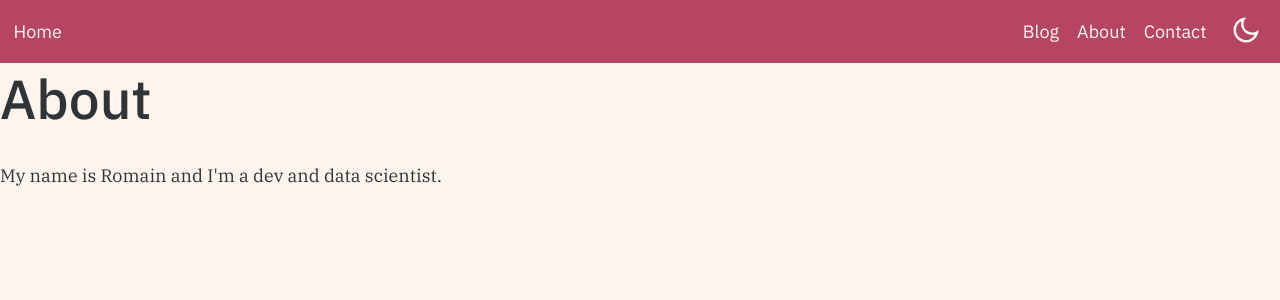
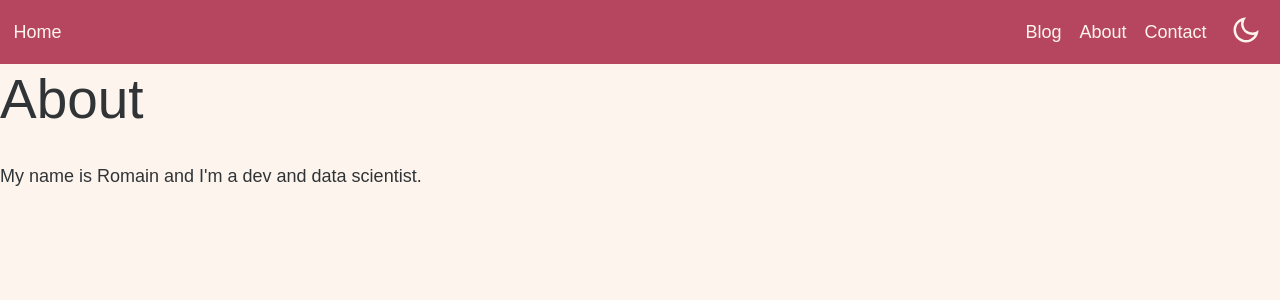
Before and after one commit to HumanBojack/Website, a SvelteKit app: page /about in a window 1280 px wide. Shown: the top 300 px of the page. Built offline with nearby package versions, Linux system fonts and the light colour scheme.

Commit message:
Added fonts in the project

```diff
--- a/src/lib/styles/style.scss
+++ b/src/lib/styles/style.scss
@@ -1,10 +1,11 @@
+// @import url('https://fonts.googleapis.com/css?family=IBM+Plex+Sans:400,500');
+// @import url('https://fonts.googleapis.com/css?family=IBM+Plex+Serif:400,500');
+
 body {
   margin: 0;
   padding: 0;
   background: var(--background);;
   color: var(--text);
-  // font-family: Helvetica, sans-serif;
-  // font-size: 18px;
   transition: background-color 0.2s;
 }
 
@@ -20,8 +21,6 @@ hr {
   visibility: hidden;
 }
 
-@import url('https://fonts.googleapis.com/css?family=IBM+Plex+Sans:400,500');
-@import url('https://fonts.googleapis.com/css?family=IBM+Plex+Serif:400,500');
 
 html {font-size: 112.5%;} /*18px*/
 
--- a/src/routes/+layout.svelte
+++ b/src/routes/+layout.svelte
@@ -8,6 +8,10 @@
   $: isMainPage = (data.currentRoute == "/")
 
 </script>
+<svelte:head>
+  <link rel="preload" href="fonts/IBMPlexSans-Medium.woff2" as="font" type="font/woff2" crossorigin>
+  <link rel="preload" href="fonts/IBMPlexSerif-Regular.woff2" as="font" type="font/woff2" crossorigin>
+</svelte:head>
 
 <Header />
 
```
Also changed, not shown: static/fonts/IBMPlexSans-Medium.woff2 (added), static/fonts/IBMPlexSerif-Regular.woff2 (added).
